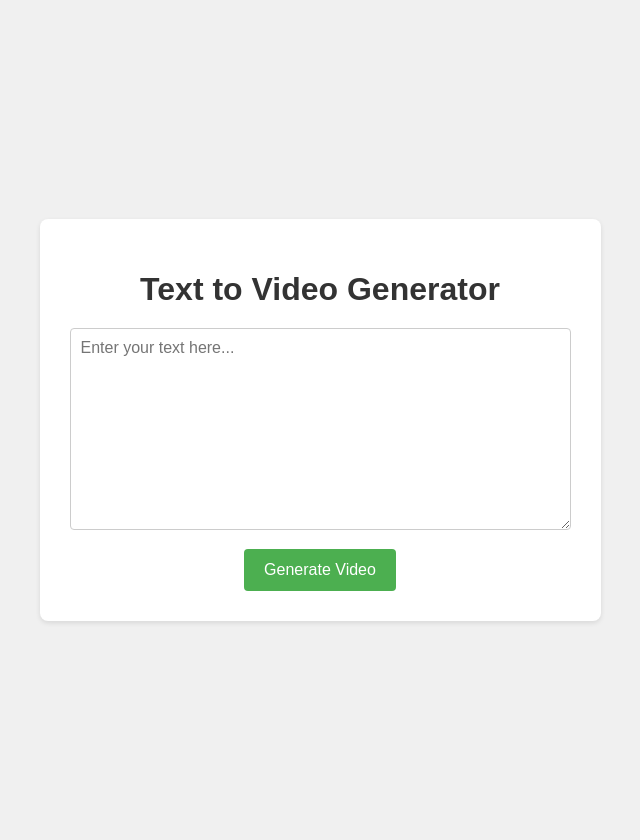
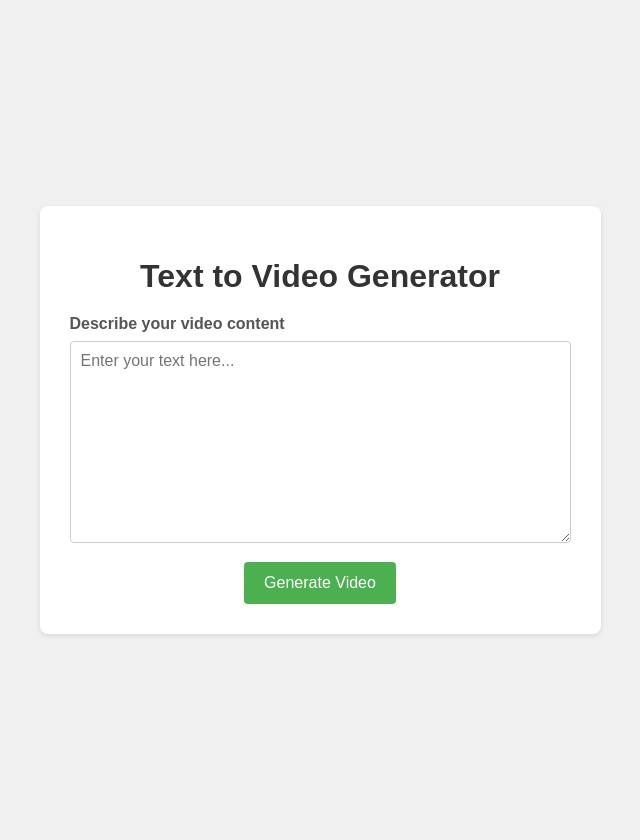
Before and after one commit to ittiphonbootjanda/Ittiphonbootjanda, a Flask app: page / in a window 1280 px wide. Shown: the whole page, without its empty margins (320-960 px from the left). Run offline with Flask 3, Linux system fonts and the light colour scheme.

Commit message:
Add accessibility label and loading feedback to video generation form
- Added a semantic <label> for the textarea to improve accessibility.
- Added 'required' attribute to the textarea for basic form validation.
- Implemented a JavaScript submission handler to disable the button and show 'Generating...' state.
- Added CSS styles for the label and the disabled button state.
- Updated Palette journal with learnings about synchronous form feedback.

Co-authored-by: ittiphonbootjanda <207117495+ittiphonbootjanda@users.noreply.github.com>

```diff
--- a/static/style.css
+++ b/static/style.css
@@ -20,6 +20,14 @@ body {
 h1 {
     color: #333;
     margin-bottom: 20px;
+}
+
+label {
+    display: block;
+    text-align: left;
+    margin-bottom: 8px;
+    font-weight: 600;
+    color: #555;
 }
 
 textarea {
@@ -47,6 +55,11 @@ input[type="submit"]:hover {
     background-color: #45a049;
 }
 
+input[type="submit"]:disabled {
+    background-color: #a5d6a7;
+    cursor: not-allowed;
+}
+
 .video-container {
     margin-top: 30px;
 }
--- a/templates/index.html
+++ b/templates/index.html
@@ -9,11 +9,19 @@
 <body>
     <div class="container">
         <h1>Text to Video Generator</h1>
-        <form action="/generate" method="post">
-            <textarea name="text" rows="10" cols="50" placeholder="Enter your text here..."></textarea>
+        <form action="/generate" method="post" id="gen-form">
+            <label for="video-text">Describe your video content</label>
+            <textarea id="video-text" name="text" rows="10" cols="50" placeholder="Enter your text here..." required></textarea>
             <br>
-            <input type="submit" value="Generate Video">
+            <input type="submit" id="submit-btn" value="Generate Video">
         </form>
+        <script>
+            document.getElementById('gen-form').addEventListener('submit', function() {
+                const btn = document.getElementById('submit-btn');
+                btn.value = 'Generating...';
+                btn.disabled = true;
+            });
+        </script>
         {% if video_path %}
         <div class="video-container">
             <h2>Generated Video:</h2>
```
Also changed, not shown: .Jules/palette.md (added).
